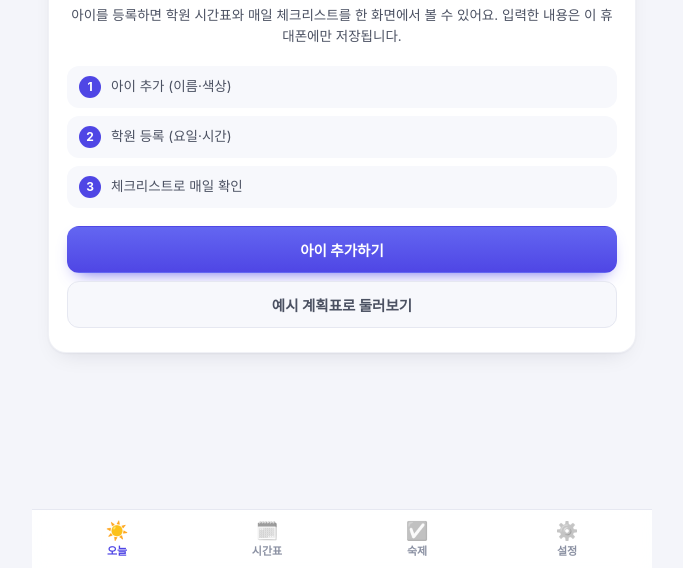
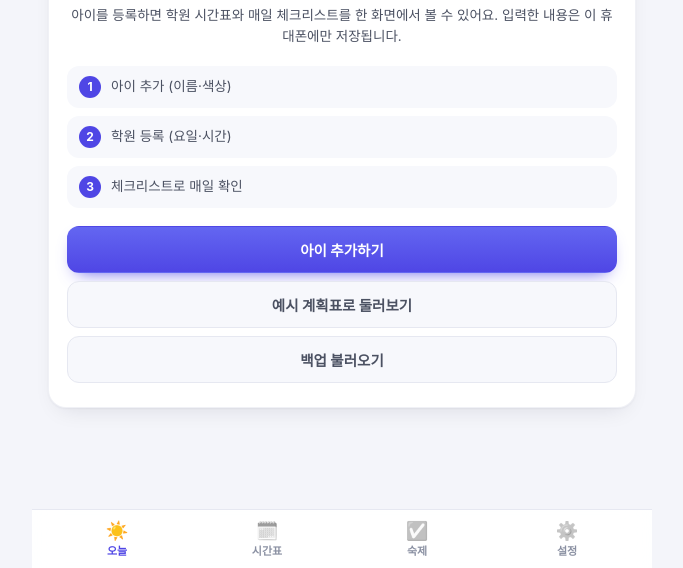
Before and after one commit to yoombi/academy-manager-, a plain HTML site: page index.html in a window 1280 px wide. Shown: the part 232-800 px from the top of the page, without its empty margins (298-981 px from the left). Drawn offline with Linux system fonts and the light colour scheme.

Commit message:
빈 상태에서도 설정·백업 복원 접근 가능

```diff
--- a/app.js
+++ b/app.js
@@ -415,7 +415,10 @@
 
   function renderMain() {
     if (state.kid !== 'all' && !kidById(state.kid)) state.kid = 'all';
-    if (!state.data.kids.length) return onboardingCard();
+    if (!state.data.kids.length) {
+      /* 아이가 없어도 설정(백업 복원 등)은 열 수 있어야 한다 */
+      return state.view === 'settings' ? viewSettings() : onboardingCard();
+    }
     if (state.view === 'schedule') return viewSchedule();
     if (state.view === 'homework') return viewHomework();
     if (state.view === 'settings') return viewSettings();
@@ -435,6 +438,7 @@
       '<div class="intro-actions">' +
       '<button class="btn primary block" data-action="add-kid">아이 추가하기</button>' +
       '<button class="btn ghost block" data-action="load-sample">예시 계획표로 둘러보기</button>' +
+      '<button class="btn ghost block" data-action="import-json">백업 불러오기</button>' +
       '</div></section>';
   }
 
```
Also changed, not shown: standalone.html (+5 -1 lines).
